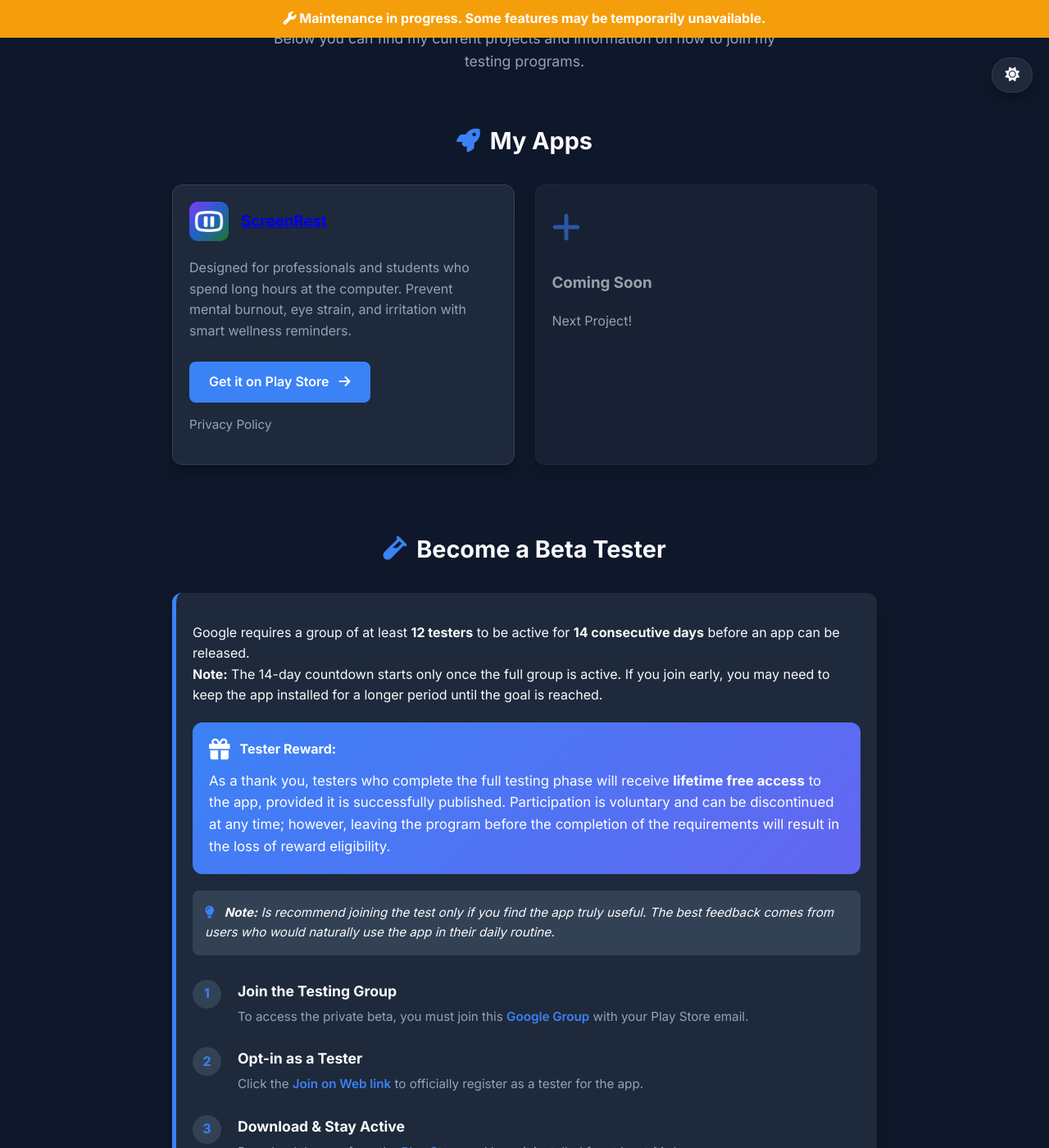
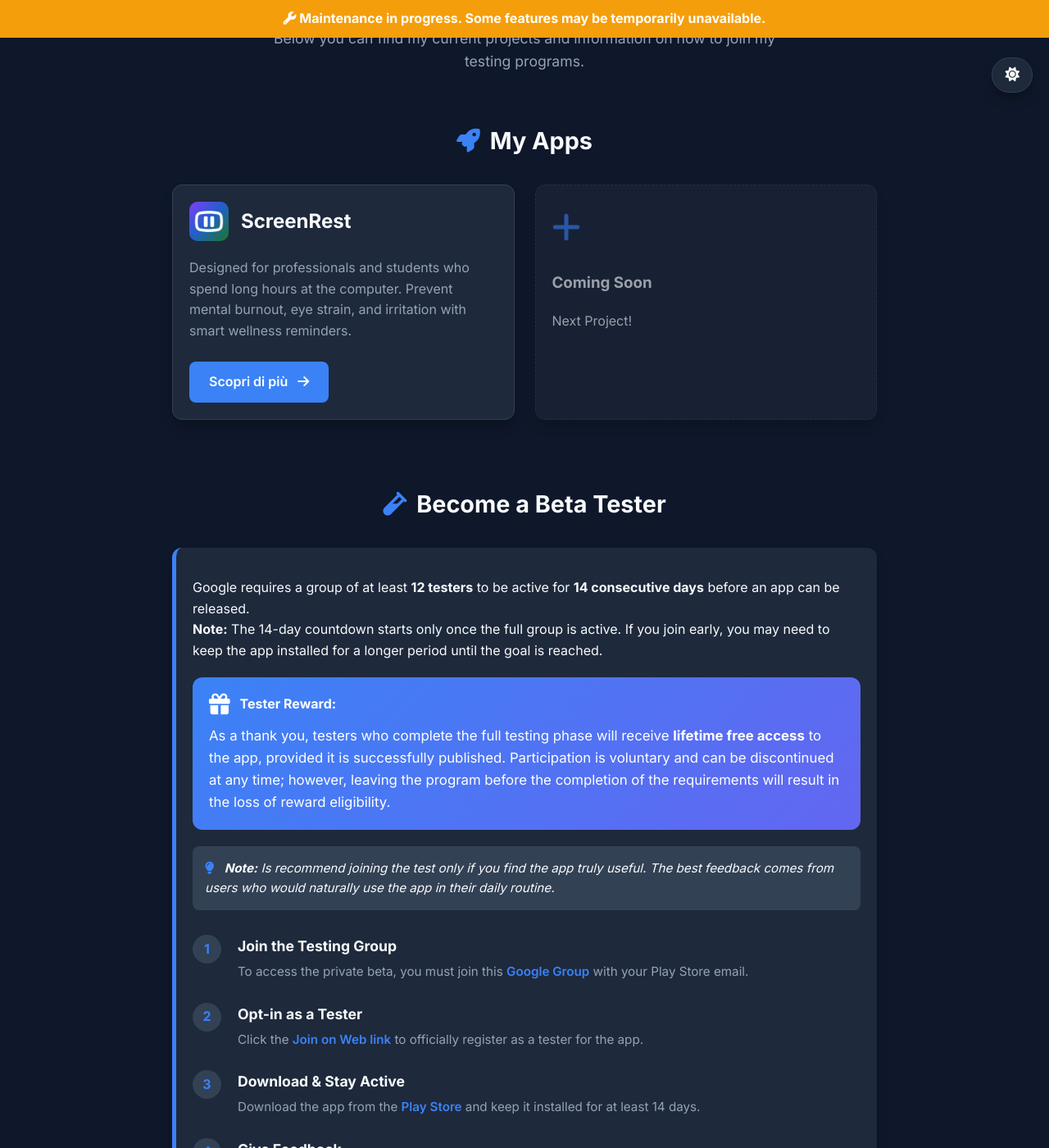
Before and after one commit to digitalcreat0r/sitoweb, a Jekyll site: the page built from index.html, in a window 1280 px wide and 1400 px high, scrolled down 386 px. Shown: the whole window at 82% size. Built offline with Jekyll 4.4.1, drawn with Linux system fonts in a browser that asks for light colours.

Commit message:
integrazione per la gestione app

```diff
--- a/assets/css/style.css
+++ b/assets/css/style.css
@@ -195,6 +195,7 @@
 
 .app-card-header h3 {
     margin: 0;
+    font-size: 1.5rem;
 }
 
 .app-card-icon {
--- a/index.html
+++ b/index.html
@@ -24,17 +24,14 @@
         <article class="app-card">
             <div class="app-card-header">
                 <img src="{{ app.icon | relative_url }}" alt="{{ app.title }} Icon" class="app-card-icon">
-                <h3><a href="{{ app.url | relative_url }}">{{ app.title }}</a></h3>
+                <h3>{{ app.title }}</h3>
             </div>
             <p class="app-description">
                 {{ app.description }}
             </p>
-            <a href="{{ app.play_store_link }}" class="btn-main" target="_blank">
-                Get it on Play Store <i class="fa-solid fa-arrow-right"></i>
+            <a href="{{ app.url | relative_url }}" class="btn-main">
+                Scopri di più <i class="fa-solid fa-arrow-right"></i>
             </a>
-            <p class="policy-link-wrapper">
-                <a href="{{ app.privacy_policy | relative_url }}">Privacy Policy</a>
-            </p>
         </article>
         {% endfor %}
 
```
